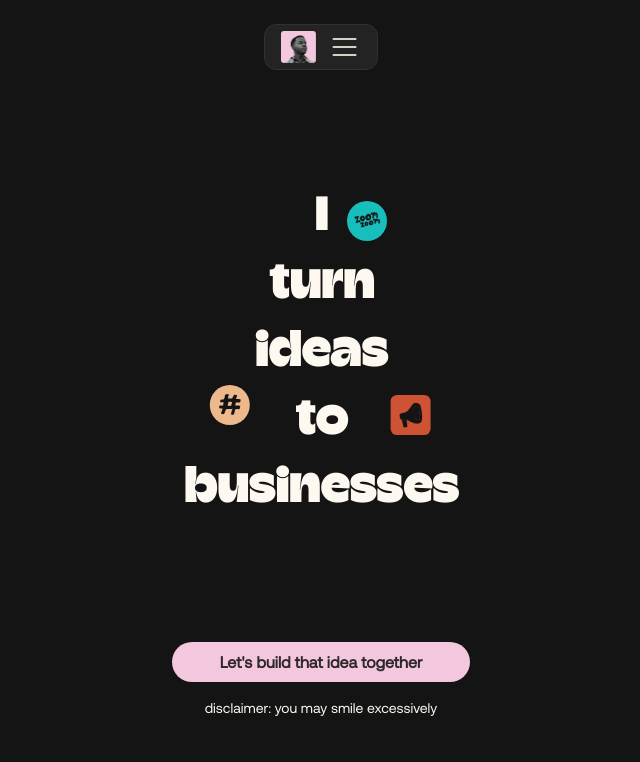
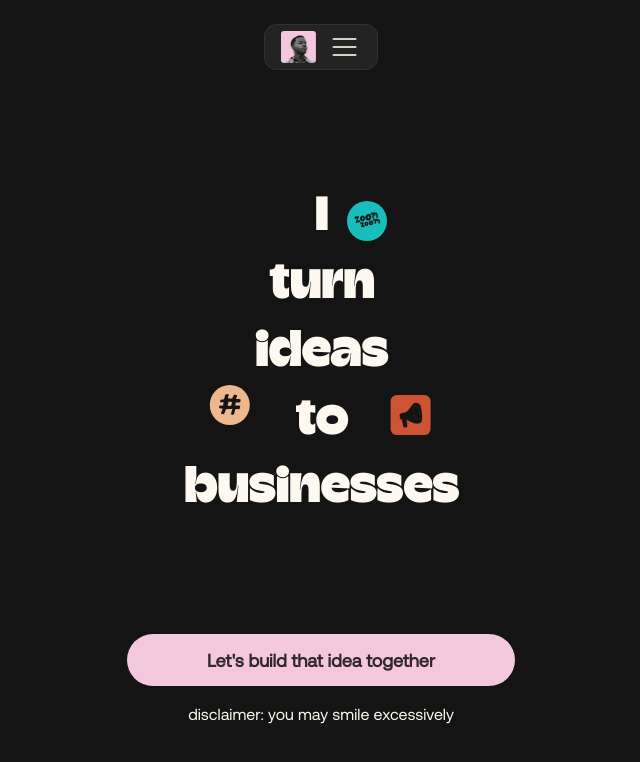
Before and after one commit to ebubesunday16/The-Software-Engineer-You-Wished-You-Hired, a Next.js app: page / in a window 1280 px wide. Shown: the top 762 px of the page, without its empty margins (319-959 px from the left). Built offline with nearby package versions, Linux system fonts and the light colour scheme.

Commit message:
added link to cta button

```diff
--- a/component/LandingPage/ZoomZoom.tsx
+++ b/component/LandingPage/ZoomZoom.tsx
@@ -3,6 +3,7 @@ import { Hashtag, Speaker, Zoom } from '@/assets/svg'
 import Header from '@/component/Header'
 import React, { useEffect, useRef, useState } from 'react'
 import { motion, useMotionValueEvent, useScroll, useSpring, useTransform } from 'motion/react'
+import { useRouter } from 'next/navigation'
 
 
 const ZoomZoom = () => {
@@ -16,6 +17,8 @@ const ZoomZoom = () => {
     target: pageRef,
     offset: ["start end", "end start"]
   })
+
+  const router = useRouter()
 
   // useMotionValueEvent(scrollYProgress, "change", (latest) => {
   //   console.log("scrollYProgress", latest)
@@ -218,10 +221,12 @@ const ZoomZoom = () => {
           }}
           >
 
-            <button className='bg-[#F3C7DE] rounded-[37px] self-center px-12 py-2'>
-              <span className='text-[#2E282A] font-bold'>Let's build that idea together</span>
+            <button
+            onClick={() => router.push('#finally')}
+            className='bg-[#F3C7DE] rounded-[37px] self-center px-12 sm:px-20 py-2 sm:py-3'>
+              <span className='text-[#2E282A] font-bold sm:text-lg'>Let's build that idea together</span>
             </button>
-            <p className='text-brand-white text-center text-sm'>disclaimer: you may smile excessively</p>
+            <p className='text-brand-white text-center text-sm sm:text-base'>disclaimer: you may smile excessively</p>
           </motion.div>
 
       </motion.div>
```
